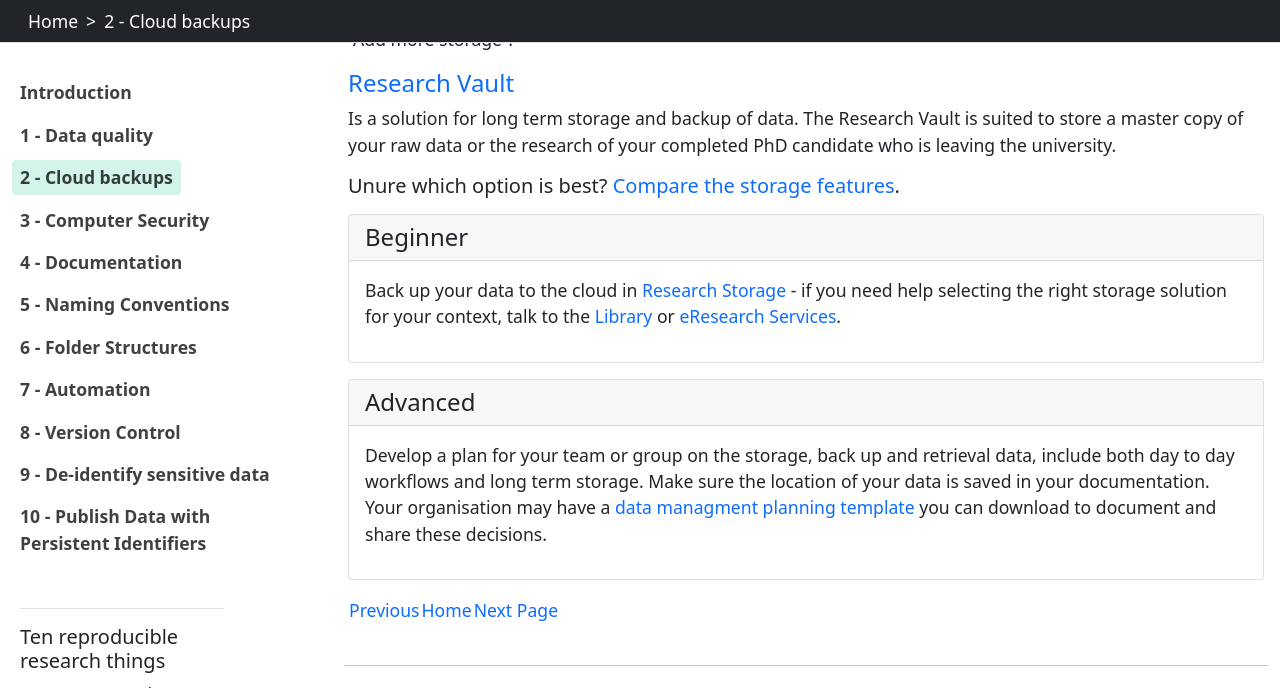
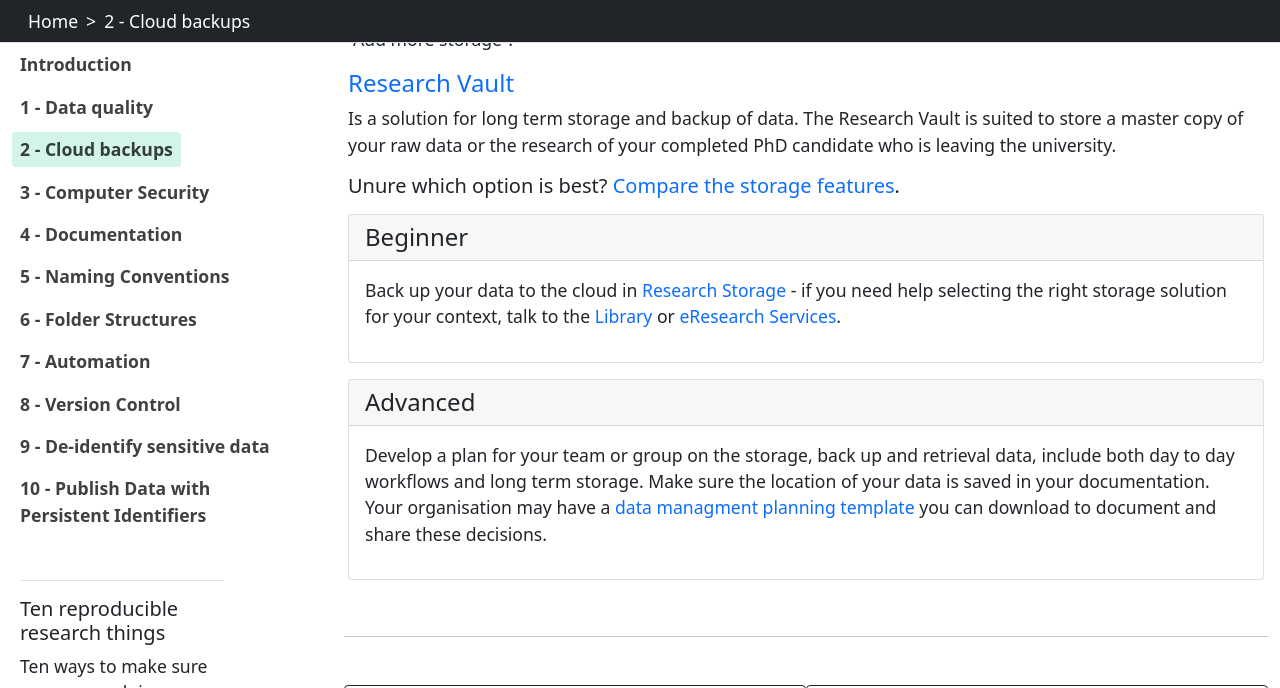
Before and after one commit to guereslib/ten-reproducible-research-things, a Jekyll site: the page built from content/02-cloud.md, in a window 1280 px wide and 900 px high, scrolled down 1284 px, cut to the strip 0-688 px from the top of the window. Built offline with Jekyll 4.4.1, drawn with Linux system fonts in a browser that asks for light colours.

Commit message:
Update 02-cloud.md

```diff
--- a/content/02-cloud.md
+++ b/content/02-cloud.md
@@ -40,5 +40,3 @@ Is a solution for long term storage and backup of data. The Research Vault is su
 {% capture text %}Back up your data to the cloud in [Research Storage](https://research-storage.griffith.edu.au/) - if you need help selecting the right storage solution for your context, talk to the [Library](https://www.griffith.edu.au/library/contact) or [eResearch Services](https://www.griffith.edu.au/eresearch-services#contact).{% endcapture %}{% include card.html header="Beginner" text=text %}
 
 {% capture text %}Develop a plan for your team or group on the storage, back up and retrieval data, include both day to day workflows and long term storage. Make sure the location of your data is saved in your documentation. Your organisation may have a [data managment planning template](https://www.griffith.edu.au/__data/assets/word_doc/0024/1235256/20210107-Data-management-plan-template-and-examples.docx) you can download to document and share these decisions.{% endcapture %}{% include card.html header="Advanced" text=text %}
-
-[Previous]() | [Home]()  | [Next Page]()
```
